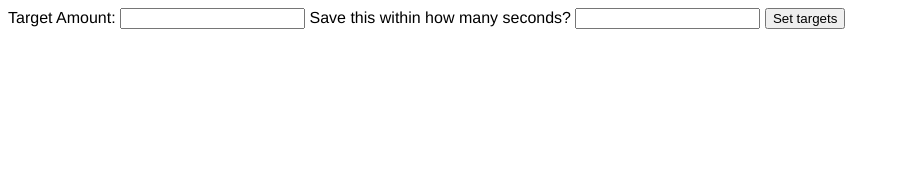
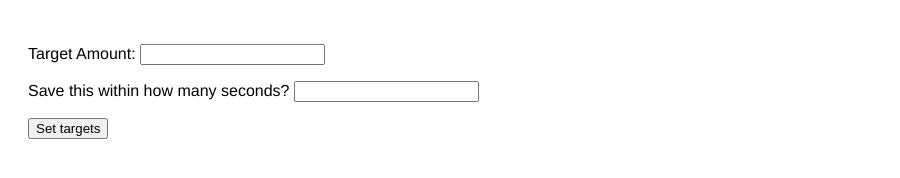
Before and after one commit to TheoLeanse/savings-tree, a website: page public/index.html in a window 1280 px wide. Shown: the whole page, without its empty margins (0-900 px from the left). Drawn offline with nearby package versions, Linux system fonts and the light colour scheme.

Commit message:
small styles

```diff
--- a/public/css/style.css
+++ b/public/css/style.css
@@ -1,5 +1,6 @@
 body {
   font-family: helvetica;
+  padding: 20px;
 }
 
 .status-bar {
--- a/public/index.html
+++ b/public/index.html
@@ -10,8 +10,12 @@
 <body ng-controller="SavingsTreeController as savingsCtrl">
 
     <form ng-hide="savingsCtrl.hasTarget()">
-        Target Amount: <input type="text" class="target-field" ng-model="target">
-        Save this within how many seconds? <input type="text" class="time-field" ng-model="timeframe">
+        <p>
+          Target Amount: <input type="text" class="target-field" ng-model="target">
+        </p>
+        <p>
+          Save this within how many seconds? <input type="text" class="time-field" ng-model="timeframe">
+        </p>
         <button class="add-target" ng-click="savingsCtrl.addTarget(target, timeframe)">Set targets</button>
     </form>
 
--- a/public/js/app.js
+++ b/public/js/app.js
@@ -39,7 +39,7 @@ app.controller("SavingsTreeController", function($interval) {
     self.elapsedTime = function() {
       self.percentageTime = self.startdate.diff(moment()) / moment().diff(self.enddate) * 100;
       console.log(self.percentageTime);
-      self.showTime = parseInt(self.percentageTime) + "%"
+      self.showTime = parseInt(self.percentageTime) + "%";
     };
 
     self.statusColorCalc = function() {
```
